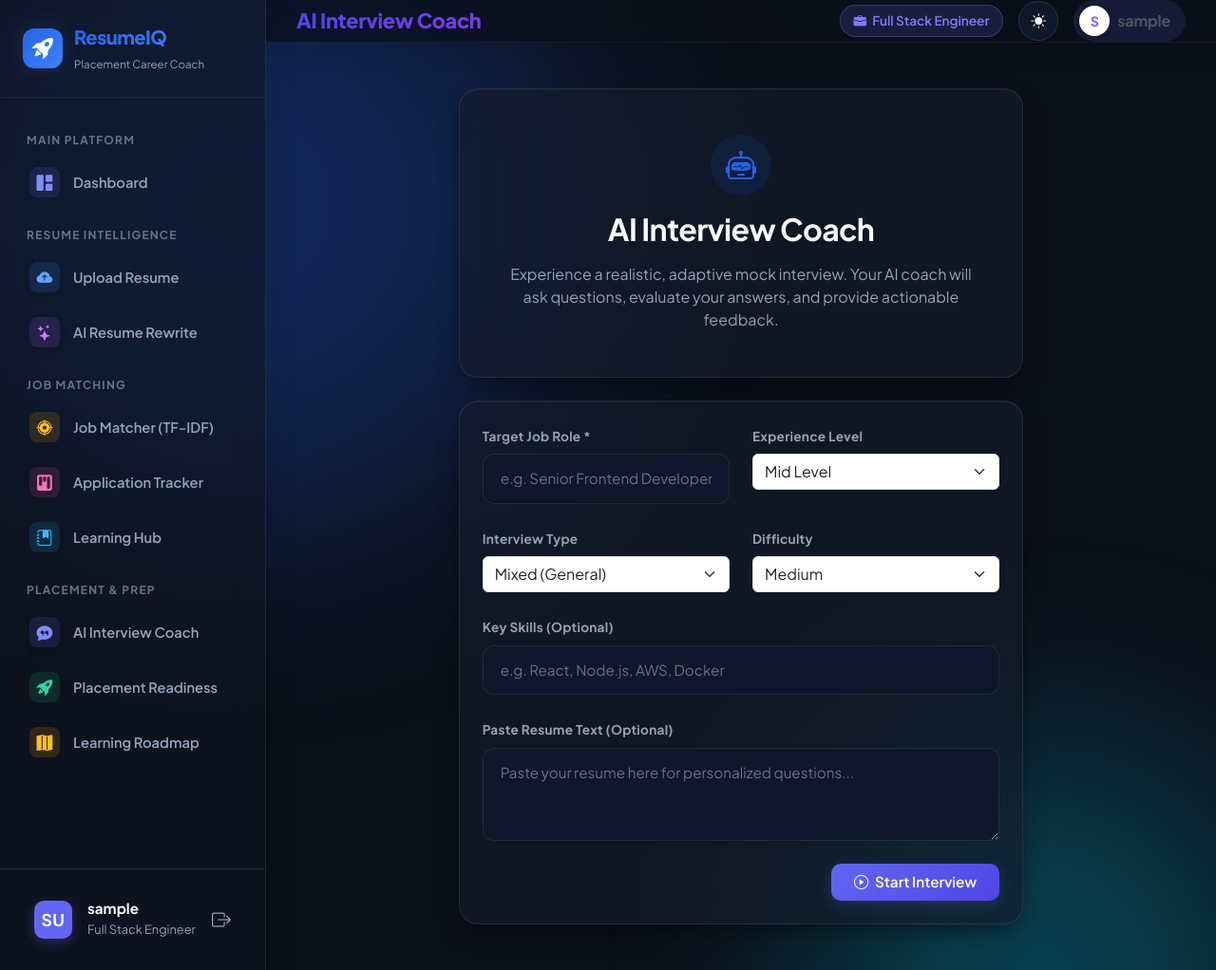
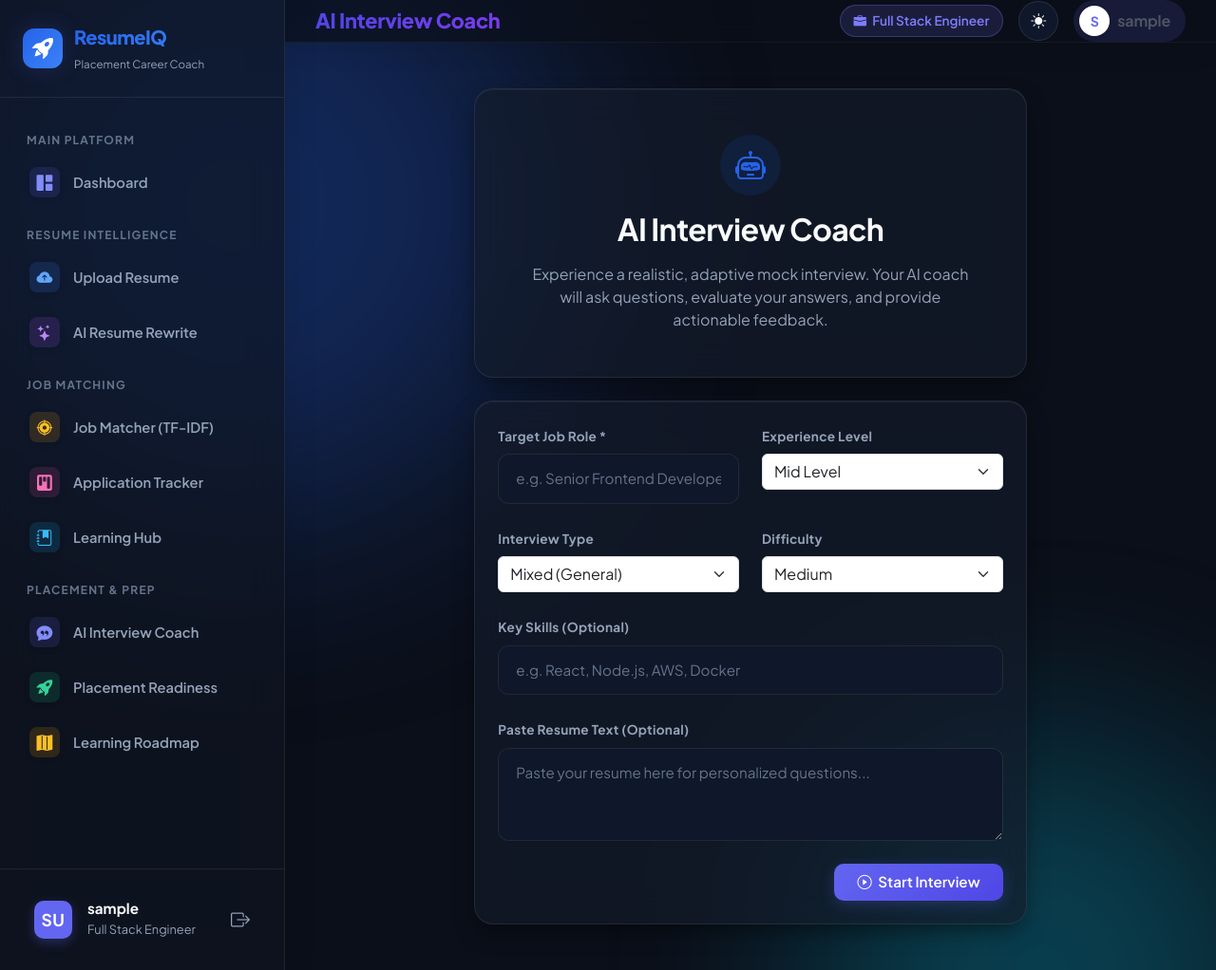
Before and after one commit to Kashyap-Chaudhari/ResumeIQ, a Django app: page /ai-interview/ in a window 1280 px wide. Shown: the whole page at 95% size. Run offline with Django 5.2, Linux system fonts and the light colour scheme; the visitor is signed in with stand-in values (Sample User, id 1); data that the repository does not hold is empty.

Commit message:
Increase sidebar width slightly from 280px to 300px

```diff
--- a/static/css/styles.css
+++ b/static/css/styles.css
@@ -187,7 +187,7 @@ p, span, small {
 
 /* Sidebar */
 .app-sidebar {
-  width: 280px;
+  width: 300px;
   background-color: var(--glass-sidebar);
   backdrop-filter: blur(20px);
   -webkit-backdrop-filter: blur(20px);
@@ -322,7 +322,7 @@ p, span, small {
 
 /* Main Content Body */
 .main-content {
-  margin-left: 280px;
+  margin-left: 300px;
   flex: 1;
   display: flex;
   flex-direction: column;
```
